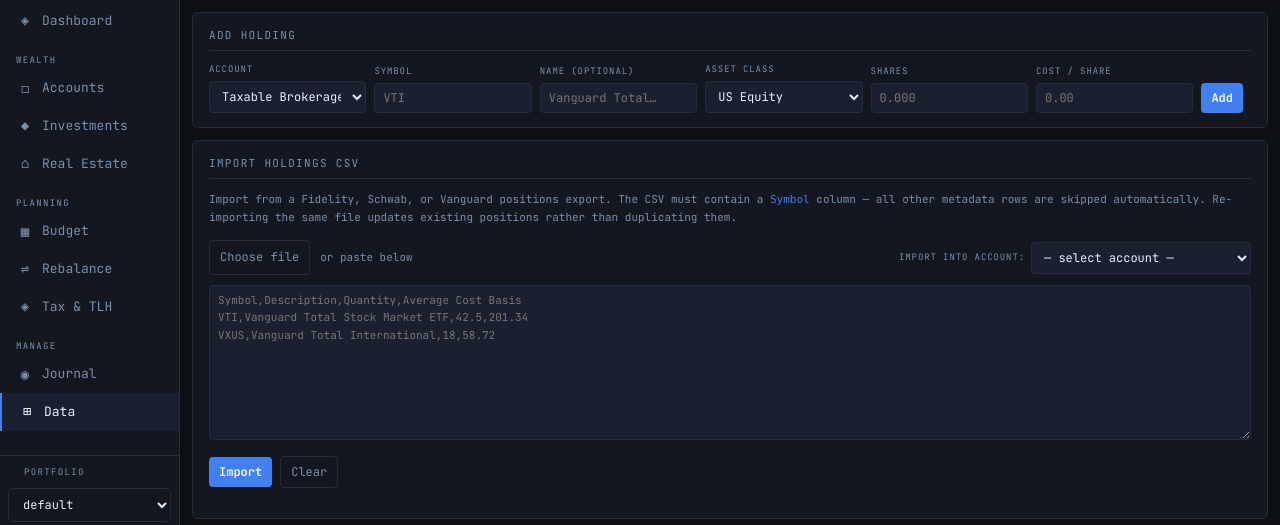
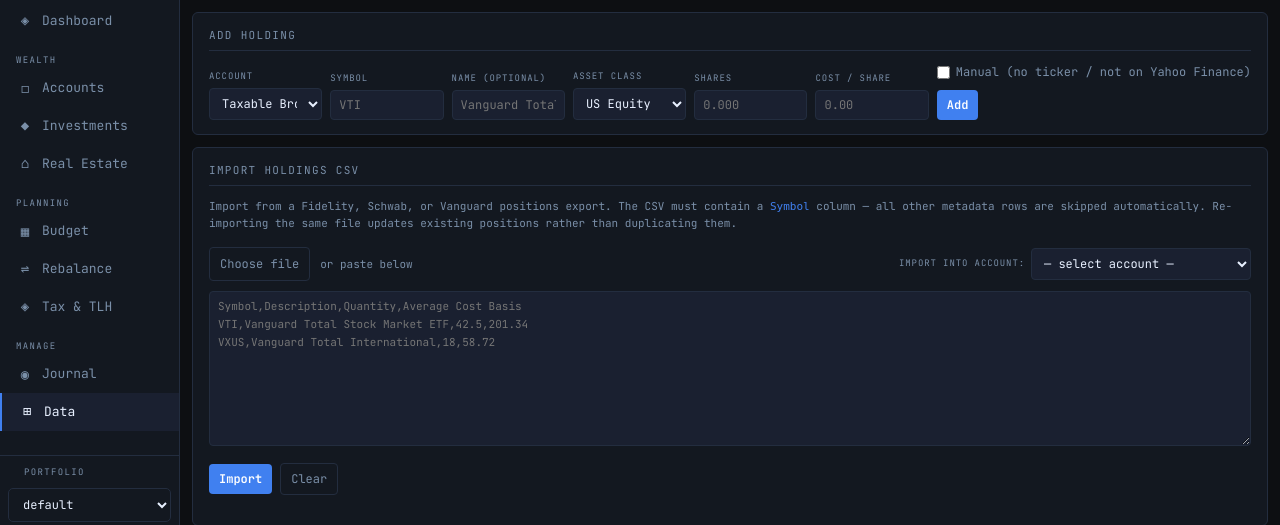
Before and after one commit to alexsk7/finn, a FastAPI app: page /data in a window 1280 px wide. Shown: the part 92-617 px from the top of the page. Run offline with FastAPI, Linux system fonts and the light colour scheme; data comes from the database, SQL or seed files in the repository; some libraries are stand-ins or nearby versions.

Commit message:
feat: add manual holdings for non-public fund tickers
Adds is_manual flag to holdings for positions like 401k index funds
whose NAVs aren't available on Yahoo Finance. Manual holdings use an
M: symbol prefix to prevent collision with real tickers.

- db.py: idempotent migration adds `is_manual INTEGER DEFAULT 0`
- writer.py: refresh_prices skips M: symbols; add/update_holding accept is_manual
- main.py: server-side enforcement — M: required iff is_manual=true
- queries.py: ticker strip excludes manual holdings; is_manual exposed in allocation API
- data.html: "Manual" checkbox in add form (auto-prefixes M:), badge in table,
  is_manual toggle in inline edit rows, manual badge + note in Prices tab

Price updates for manual holdings go through the existing Set button on
the Prices tab — no new UI surface needed.

Co-Authored-By: Claude Sonnet 4.6 <noreply@anthropic.com>

```diff
--- a/app/db.py
+++ b/app/db.py
@@ -179,6 +179,10 @@ def init_db(db_path=None) -> None:
             conn.execute("ALTER TABLE snapshots ADD COLUMN other_assets REAL NOT NULL DEFAULT 0")
         except Exception:
             pass
+        try:
+            conn.execute("ALTER TABLE holdings ADD COLUMN is_manual INTEGER NOT NULL DEFAULT 0")
+        except Exception:
+            pass
 
         # Indexes — idempotent via IF NOT EXISTS
         conn.execute("""
--- a/app/queries.py
+++ b/app/queries.py
@@ -200,6 +200,7 @@ def get_allocation() -> dict:
             "gain":         round(gain, 2),
             "gain_pct":     round(gain_pct, 2),
             "account_type": h["account_type"],
+            "is_manual":    bool(h["is_manual"]),
         })
 
     holding_rows.sort(key=lambda x: x["market_value"], reverse=True)
@@ -639,7 +640,9 @@ def get_ticker_data() -> list[dict]:
         """).fetchall()
 
         holding_symbols = {
-            r[0] for r in conn.execute("SELECT DISTINCT symbol FROM holdings").fetchall()
+            r[0] for r in conn.execute(
+                "SELECT DISTINCT symbol FROM holdings WHERE is_manual=0"
+            ).fetchall()
         }
 
     price_map = {r['symbol']: dict(r) for r in rows}
--- a/main.py
+++ b/main.py
@@ -387,16 +387,27 @@ class HoldingBody(BaseModel):
     shares: float
     cost_basis: float
     name: Optional[str] = None
+    is_manual: bool = False
 
 @app.post("/api/holdings")
 async def api_holding_add(body: HoldingBody):
-    return add_holding(body.account_id, body.symbol, body.asset_class,
-                       body.shares, body.cost_basis, body.name)
+    sym = body.symbol.strip().upper()
+    if body.is_manual and not sym.startswith("M:"):
+        raise HTTPException(status_code=400, detail="Manual holding symbols must start with 'M:'")
+    if not body.is_manual and sym.startswith("M:"):
+        raise HTTPException(status_code=400, detail="Non-manual symbols cannot start with 'M:'")
+    return add_holding(body.account_id, sym, body.asset_class,
+                       body.shares, body.cost_basis, body.name, body.is_manual)
 
 @app.put("/api/holdings/{holding_id}")
 async def api_holding_update(holding_id: int, body: HoldingBody):
-    return update_holding(holding_id, body.account_id, body.symbol, body.asset_class,
-                          body.shares, body.cost_basis, body.name)
+    sym = body.symbol.strip().upper()
+    if body.is_manual and not sym.startswith("M:"):
+        raise HTTPException(status_code=400, detail="Manual holding symbols must start with 'M:'")
+    if not body.is_manual and sym.startswith("M:"):
+        raise HTTPException(status_code=400, detail="Non-manual symbols cannot start with 'M:'")
+    return update_holding(holding_id, body.account_id, sym, body.asset_class,
+                          body.shares, body.cost_basis, body.name, body.is_manual)
 
 @app.delete("/api/holdings/{holding_id}")
 async def api_holding_delete(holding_id: int):
--- a/templates/data.html
+++ b/templates/data.html
@@ -118,9 +118,15 @@
           <label class="field-label">Cost / Share</label>
           <input type="number" id="h-cost" class="field-input" placeholder="0.00" step="0.01" min="0" />
         </div>
-        <div style="display:flex;align-items:flex-end;gap:8px;">
-          <button class="btn-primary" onclick="addHolding()">Add</button>
-          <span id="h-status" style="font-size:11px;white-space:nowrap;"></span>
+        <div style="display:flex;flex-direction:column;justify-content:flex-end;gap:8px;">
+          <label style="display:flex;align-items:center;gap:6px;font-size:12px;color:var(--text-dim);cursor:pointer;">
+            <input type="checkbox" id="h-manual" onchange="toggleManualHolding(this)" style="cursor:pointer;" />
+            Manual (no ticker / not on Yahoo Finance)
+          </label>
+          <div style="display:flex;align-items:center;gap:8px;">
+            <button class="btn-primary" onclick="addHolding()">Add</button>
+            <span id="h-status" style="font-size:11px;white-space:nowrap;"></span>
+          </div>
         </div>
       </div>
     </div>
@@ -340,6 +346,7 @@ VXUS,Vanguard Total International,18,58.72"
       <p style="font-size:11px;color:var(--text-dim);margin-bottom:12px;">
         Click Refresh to pull live quotes for all symbols in your holdings.
         Use manual override to correct any symbol that fails.
+        Manual holdings (M: prefix) are skipped by the refresh — update their prices here.
       </p>
       <table class="data-table">
         <thead>
@@ -732,10 +739,13 @@ VXUS,Vanguard Total International,18,58.72"
       const classOpts = CLASS_OPTS.map(([v, l]) =>
         `<option value="${v}"${v === h.asset_class ? ' selected' : ''}>${l}</option>`
       ).join('');
+      const manualBadge = h.is_manual
+        ? `<span class="badge" style="background:var(--accent)26;color:var(--accent);margin-left:4px;font-size:10px;">manual</span>`
+        : '';
 
       return `
     <tr id="hrow-${h.id}">
-      <td><strong style="color:var(--text-head);">${esc(h.symbol)}</strong></td>
+      <td><strong style="color:var(--text-head);">${esc(h.symbol)}</strong>${manualBadge}</td>
       <td style="color:var(--text-dim);max-width:160px;overflow:hidden;text-overflow:ellipsis;white-space:nowrap;">${esc(h.name || '—')}</td>
       <td><span class="badge" style="background:${COLORS[h.asset_class]||'#506070'}26;color:${COLORS[h.asset_class]||'#506070'};">${CLASS_LABELS[h.asset_class]||h.asset_class}</span></td>
       <td style="font-size:11px;color:var(--text-dim);">${esc(h.account_name)}</td>
@@ -749,22 +759,46 @@ VXUS,Vanguard Total International,18,58.72"
       </td>
     </tr>
     <tr id="hrow-edit-${h.id}" class="hrow-edit">
-      <td><input class="field-input" id="he-sym-${h.id}" value="${esc(h.symbol)}" style="text-transform:uppercase;width:70px;" /></td>
+      <td><input class="field-input" id="he-sym-${h.id}" value="${esc(h.symbol)}" style="text-transform:uppercase;width:90px;" /></td>
       <td><input class="field-input" id="he-name-${h.id}" value="${esc(h.name || '')}" /></td>
       <td><select class="field-input" id="he-cls-${h.id}">${classOpts}</select></td>
       <td><select class="field-input" id="he-acct-${h.id}">${acctOpts}</select></td>
       <td class="num"><input type="number" class="field-input" id="he-shr-${h.id}" value="${h.shares}" step="0.001" style="width:80px;text-align:right;" /></td>
       <td class="num"><input type="number" class="field-input" id="he-cst-${h.id}" value="${h.cost_basis}" step="0.01" style="width:80px;text-align:right;" /></td>
       <td style="white-space:nowrap;">
-        <div style="display:flex;gap:5px;justify-content:flex-end;">
-          <button class="btn-primary" style="font-size:12px;padding:5px 12px;" onclick="saveHolding(${h.id})">Save</button>
-          <button class="btn-secondary" onclick="cancelEdit(${h.id})">✕</button>
+        <div style="display:flex;flex-direction:column;gap:4px;align-items:flex-end;">
+          <label style="display:flex;align-items:center;gap:4px;font-size:11px;color:var(--text-dim);cursor:pointer;">
+            <input type="checkbox" id="he-manual-${h.id}" ${h.is_manual ? 'checked' : ''} style="cursor:pointer;" />
+            Manual
+          </label>
+          <div style="display:flex;gap:5px;">
+            <button class="btn-primary" style="font-size:12px;padding:5px 12px;" onclick="saveHolding(${h.id})">Save</button>
+            <button class="btn-secondary" onclick="cancelEdit(${h.id})">✕</button>
+          </div>
         </div>
       </td>
     </tr>`;
     }).join('');
   }
 
+  function toggleManualHolding(cb) {
+    const symInput = document.getElementById('h-sym');
+    if (cb.checked) {
+      symInput.placeholder = 'M:LGCAP';
+      if (symInput.value && !symInput.value.toUpperCase().startsWith('M:')) {
+        symInput.value = 'M:' + symInput.value.toUpperCase();
+      } else if (!symInput.value) {
+        symInput.value = 'M:';
+      }
+    } else {
+      symInput.placeholder = 'VTI';
+      if (symInput.value.toUpperCase().startsWith('M:')) {
+        symInput.value = symInput.value.slice(2);
+      }
+    }
+    symInput.focus();
+  }
+
   function startEdit(id) {
     document.getElementById(`hrow-${id}`).style.display = 'none';
     document.getElementById(`hrow-edit-${id}`).style.display = 'table-row';
@@ -775,17 +809,25 @@ VXUS,Vanguard Total International,18,58.72"
   }
 
   async function saveHolding(id) {
+    const sym = document.getElementById(`he-sym-${id}`).value.trim().toUpperCase();
+    const isManual = document.getElementById(`he-manual-${id}`).checked;
     const body = {
       account_id: parseInt(document.getElementById(`he-acct-${id}`).value),
-      symbol: document.getElementById(`he-sym-${id}`).value.trim().toUpperCase(),
+      symbol: sym,
       name: document.getElementById(`he-name-${id}`).value.trim() || null,
       asset_class: document.getElementById(`he-cls-${id}`).value,
       shares: parseFloat(document.getElementById(`he-shr-${id}`).value),
       cost_basis: parseFloat(document.getElementById(`he-cst-${id}`).value),
+      is_manual: isManual,
     };
-    await fetch(`/api/holdings/${id}`, {
+    const res = await fetch(`/api/holdings/${id}`, {
       method: 'PUT', headers: { 'Content-Type': 'application/json' }, body: JSON.stringify(body),
     });
+    if (!res.ok) {
+      const err = await res.json().catch(() => ({}));
+      alert(err.detail || 'Save failed');
+      return;
+    }
     buildHoldingsTable();
   }
 
@@ -796,6 +838,7 @@ VXUS,Vanguard Total International,18,58.72"
   }
 
   async function addHolding() {
+    const isManual = document.getElementById('h-manual').checked;
     const symbol = document.getElementById('h-sym').value.trim().toUpperCase();
     const shares = parseFloat(document.getElementById('h-shares').value);
     const cost = parseFloat(document.getElementById('h-cost').value);
@@ -803,6 +846,10 @@ VXUS,Vanguard Total International,18,58.72"
 
     if (!symbol || !shares || !cost) {
       statusEl.textContent = 'Symbol, shares, and cost required.';
+      statusEl.style.color = 'var(--red)'; return;
+    }
+    if (isManual && !symbol.startsWith('M:')) {
+      statusEl.textContent = "Manual symbols must start with 'M:'";
       statusEl.style.color = 'var(--red)'; return;
     }
     statusEl.textContent = 'Adding…'; statusEl.style.color = 'var(--text-dim)';
@@ -814,6 +861,7 @@ VXUS,Vanguard Total International,18,58.72"
         symbol, shares, cost_basis: cost,
         name: document.getElementById('h-name').value.trim() || null,
         asset_class: document.getElementById('h-class').value,
+        is_manual: isManual,
       }),
     });
 
@@ -823,10 +871,13 @@ VXUS,Vanguard Total International,18,58.72"
       document.getElementById('h-name').value = '';
       document.getElementById('h-shares').value = '';
       document.getElementById('h-cost').value = '';
+      document.getElementById('h-manual').checked = false;
+      document.getElementById('h-sym').placeholder = 'VTI';
       setTimeout(() => { statusEl.textContent = ''; }, 3000);
       buildHoldingsTable();
     } else {
-      statusEl.textContent = '✗ Error'; statusEl.style.color = 'var(--red)';
+      const err = await res.json().catch(() => ({}));
+      statusEl.textContent = err.detail || '✗ Error'; statusEl.style.color = 'var(--red)';
     }
   }
 
@@ -1031,23 +1082,33 @@ VXUS,Vanguard Total International,18,58.72"
 
   // ── Prices ─────────────────────────────────────────────────────────────────────
   function buildPriceRows(alloc) {
-    const prices = {};
-    alloc.holdings.forEach(h => { prices[h.symbol] = h.price; });
+    const priceMap = {};
+    const manualSet = new Set();
+    alloc.holdings.forEach(h => {
+      priceMap[h.symbol] = h.price;
+      if (h.is_manual) manualSet.add(h.symbol);
+    });
     const symbols = [...new Set(alloc.holdings.map(h => h.symbol))].sort();
     document.getElementById('price-rows').innerHTML = symbols.length
-      ? symbols.map(sym => `
+      ? symbols.map(sym => {
+          const isManual = manualSet.has(sym);
+          const badge = isManual
+            ? `<span class="badge" style="background:var(--accent)26;color:var(--accent);margin-left:4px;font-size:10px;">manual</span>`
+            : '';
+          return `
         <tr>
-          <td><strong style="color:var(--text-head);">${sym}</strong></td>
-          <td class="num">${prices[sym] ? '$' + prices[sym].toFixed(2) : '—'}</td>
+          <td><strong style="color:var(--text-head);">${sym}</strong>${badge}</td>
+          <td class="num">${priceMap[sym] ? '$' + priceMap[sym].toFixed(2) : '—'}</td>
           <td class="num">
             <div style="display:flex;gap:6px;justify-content:flex-end;align-items:center;">
               <input type="number" step="0.01" min="0" class="field-input"
-                id="price-${sym}" placeholder="${prices[sym]?.toFixed(2) || 'price'}"
+                id="price-${sym}" placeholder="${priceMap[sym]?.toFixed(2) || 'price'}"
                 style="width:90px;text-align:right;" />
               <button class="btn-secondary" onclick="manualPrice('${sym}')">Set</button>
             </div>
           </td>
-        </tr>`).join('')
+        </tr>`;
+        }).join('')
       : `<tr><td colspan="3" style="text-align:center;color:var(--text-dim);padding:20px;">Add holdings first.</td></tr>`;
   }
 
```
Also changed, not shown: app/writer.py (+11 -9 lines).
